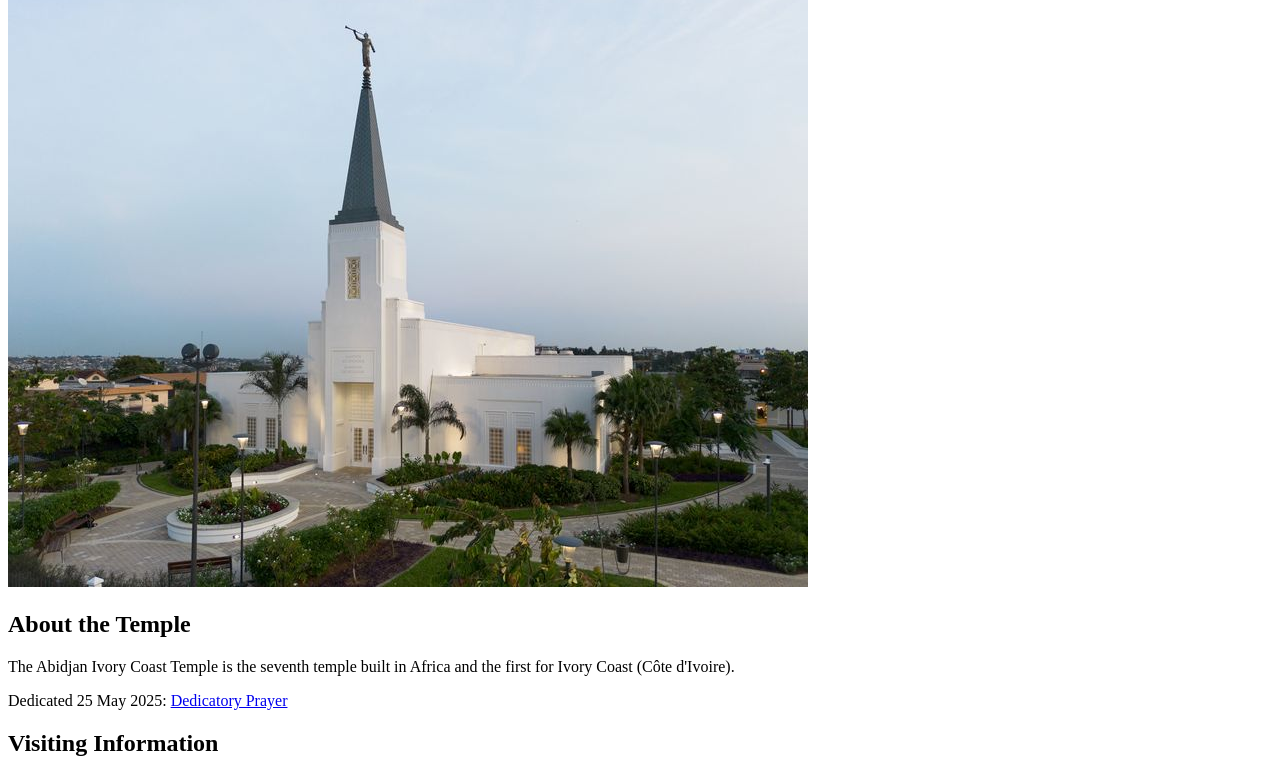
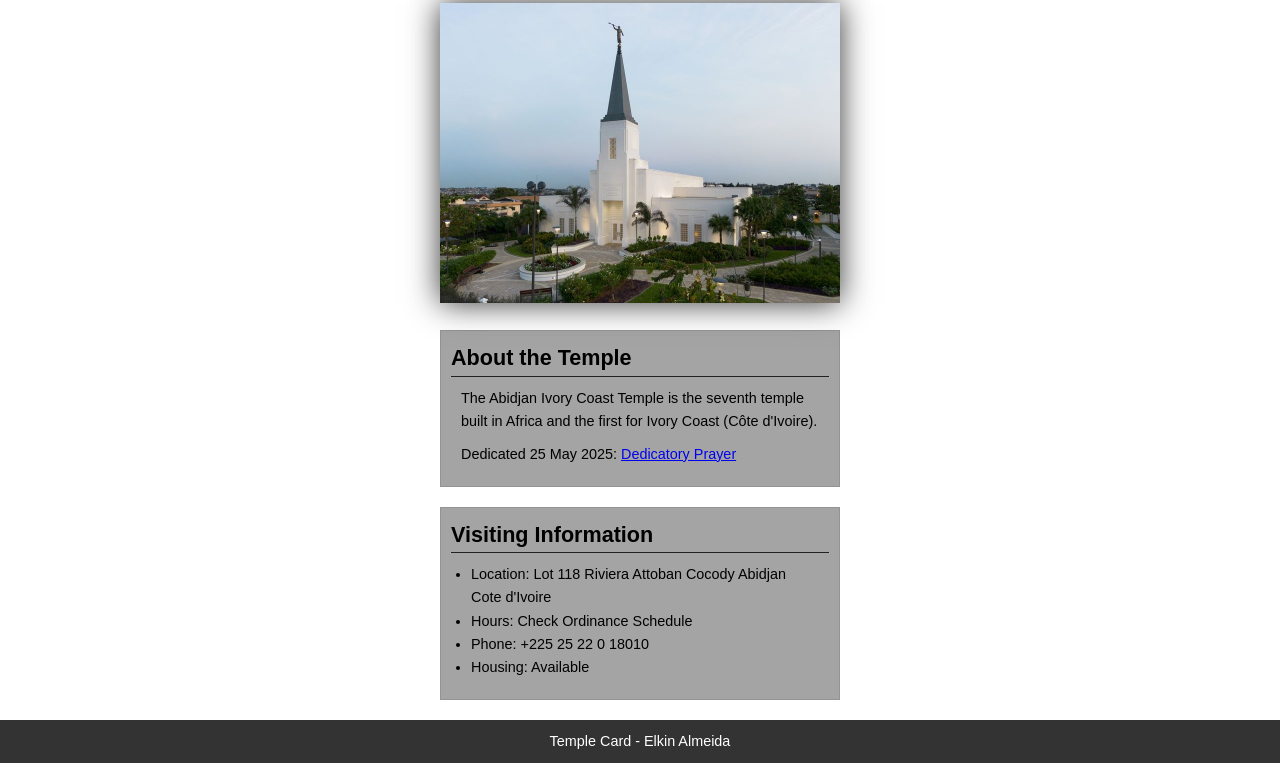
Before and after one commit to ELK1NJAVI/wdd130, a plain HTML site: page week02/temple.html in a window 1280 px wide. Shown: the part 127-901 px from the top of the page. Drawn offline with Linux system fonts and the light colour scheme.

Commit message:
code along w2

```diff
--- /dev/null
+++ b/week02/styles/temple.css
@@ -0,0 +1,57 @@
+* {
+    margin: 0;
+    padding: 0;
+}
+
+body{
+    font-family: arial, sans-serif;
+    line-height: 1.6;
+}
+header, footer {
+    background-color: #333;
+    color: #fff;
+    padding: 10px;
+    text-align: center;
+    font-size: 1.5rem;
+}
+
+main{
+    width: 400px;
+    margin: 0 auto;
+}
+
+h1{
+    margin: 10px;
+    text-align: center;
+}
+
+h2{
+    border-bottom: 1px solid #222;
+}
+
+img{
+width: 100%;
+height: auto;
+box-shadow: 0 0 30px #333;
+}
+
+section{
+    margin: 20px 0;
+    border: 1px solid rgb(0 0 0 / 10%);
+    padding: 10px;
+    background-color: #a4a4a4;
+    font-size: .9rem;
+}
+
+section p {
+    margin: 10px;
+
+}
+
+ul {
+    margin: 10px 20px;
+}
+
+footer {
+    font-size: .9rem;
+}
--- a/week02/temple.html
+++ b/week02/temple.html
@@ -5,6 +5,7 @@
     <meta charset="UTF-8">
     <meta name="viewport" content="width=device-width, initial-scale=1.0">
     <title>Temple Card - Abidjan Cote d'Ivoire</title>
+    <link rel="stylesheet" href="styles/temple.css">
 </head>
 
 <body>
@@ -35,7 +36,7 @@
         </section>
     </main>
     <footer>
-        <p>Temple Card - Your Name</p>
+        <p>Temple Card - Elkin Almeida</p>
     </footer>
 </body>
 
```
